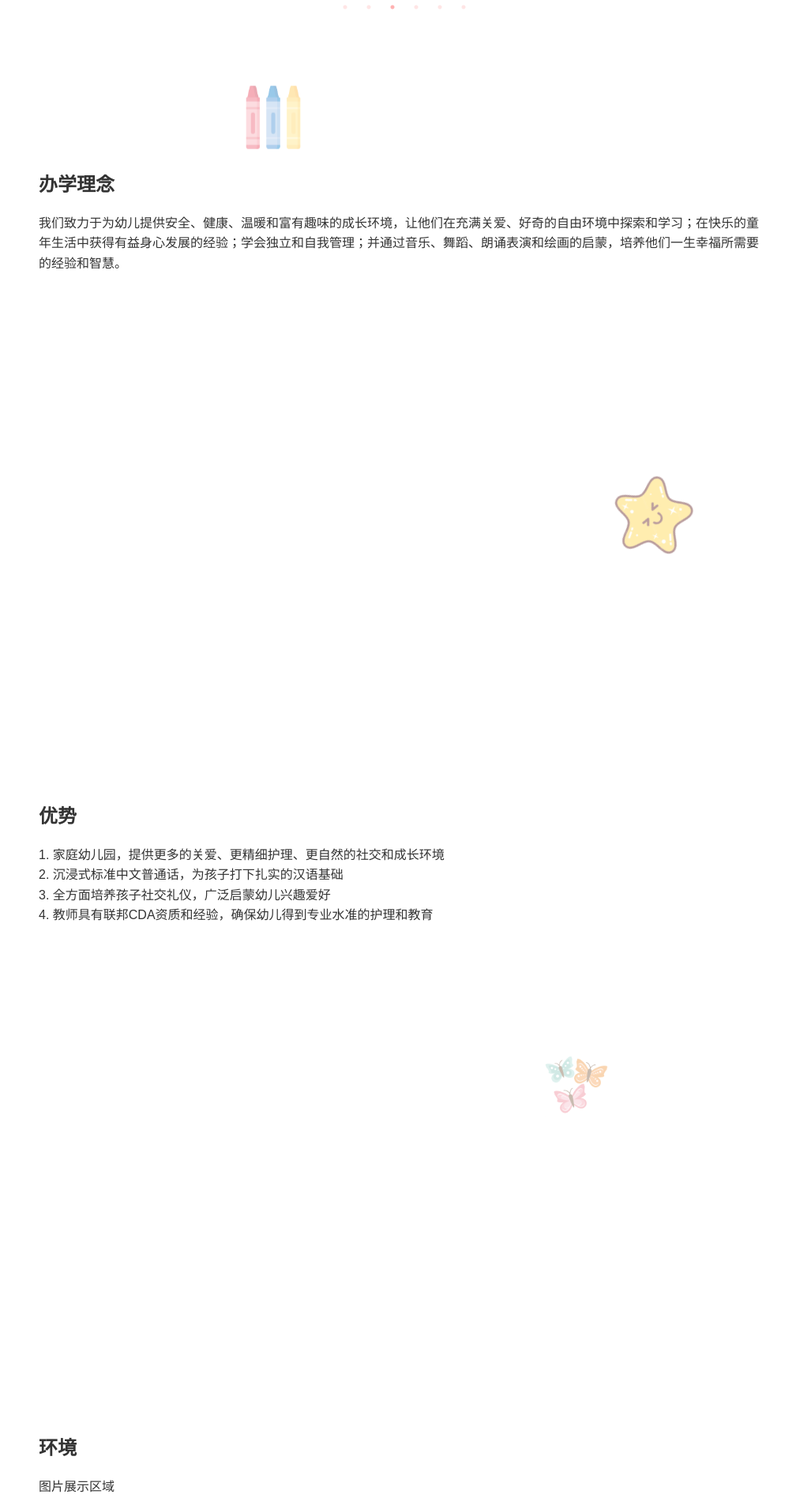
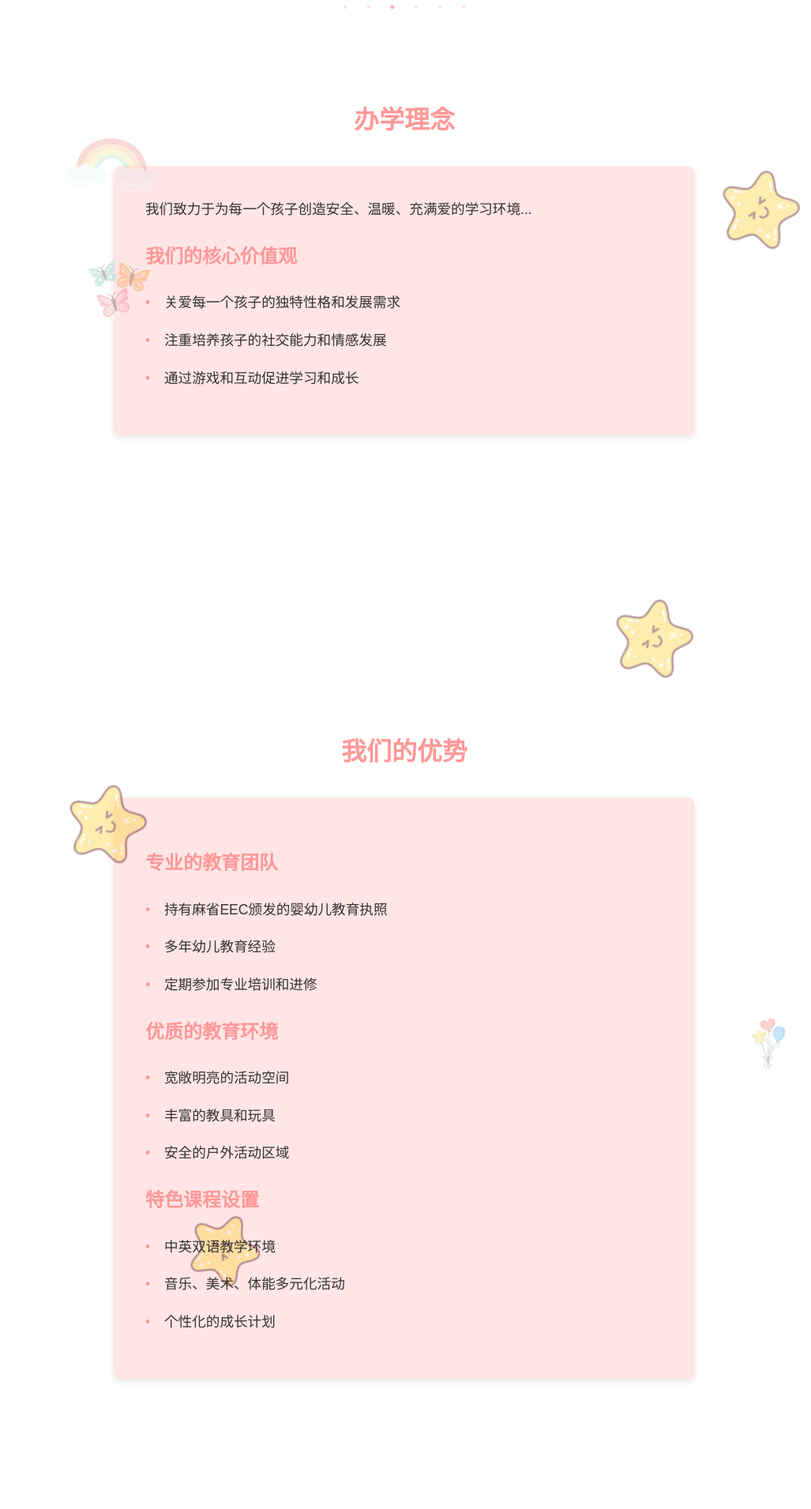
Before and after one commit to tylerjiang1127/beibei-childcare, a React (Vite) app: page / in a window 1280 px wide. Shown: the part 880-2791 px from the top of the page at 79% size, without its empty margins (253-1280 px from the left). Built offline with nearby package versions, Linux system fonts and the light colour scheme.

Commit message:
more layout updates

```diff
--- a/src/components/MainContent.jsx
+++ b/src/components/MainContent.jsx
@@ -194,6 +194,88 @@ const Crayon = styled(Decoration)`
   ${floatAnimation(-12)}
 `;
 
+// 为不同页面创建独特的装饰布局
+const PhilosophyDecorations = styled.div`
+  position: absolute;
+  width: 100%;
+  height: 100%;
+  pointer-events: none;
+
+  ${Star1} {
+    top: 15%;
+    right: 5%;
+  }
+  ${Rainbow} {
+    bottom: 20%;
+    left: 5%;
+    opacity: 0.2;
+  }
+  ${Butterfly} {
+    top: 30%;
+    left: 8%;
+  }
+`;
+
+const StrengthDecorations = styled.div`
+  position: absolute;
+  width: 100%;
+  height: 100%;
+  pointer-events: none;
+
+  ${Star1} {
+    top: 10%;
+    left: 5%;
+  }
+  ${Star2} {
+    bottom: 25%;
+    right: 8%;
+  }
+  ${Balloon} {
+    top: 40%;
+    right: 5%;
+  }
+`;
+
+const EnvironmentDecorations = styled.div`
+  position: absolute;
+  width: 100%;
+  height: 100%;
+  pointer-events: none;
+
+  ${TopCloud1} {
+    top: 5%;
+    right: 10%;
+  }
+  ${TopCloud2} {
+    bottom: 30%;
+    left: 5%;
+  }
+  ${Bird} {
+    top: 20%;
+    left: 8%;
+  }
+`;
+
+const LicenseDecorations = styled.div`
+  position: absolute;
+  width: 100%;
+  height: 100%;
+  pointer-events: none;
+
+  ${TeddyBear} {
+    bottom: 15%;
+    right: 5%;
+  }
+  ${Blocks} {
+    top: 25%;
+    left: 5%;
+  }
+  ${Crayon} {
+    bottom: 35%;
+    right: 10%;
+  }
+`;
+
 function MainContent() {
   return (
     <ContentContainer>
@@ -223,15 +305,35 @@ function MainContent() {
         <Home />
       </Section>
       <Section id="philosophy">
+        <PhilosophyDecorations>
+          <Star1 src={getImagePath('/public/images/decorations/star.png')} alt="" />
+          <Rainbow src={getImagePath('/public/images/decorations/rainbow.png')} alt="" />
+          <Butterfly src={getImagePath('/public/images/decorations/butterfly.png')} alt="" />
+        </PhilosophyDecorations>
         <Philosophy />
       </Section>
       <Section id="strength">
+        <StrengthDecorations>
+          <Star1 src={getImagePath('/public/images/decorations/star.png')} alt="" />
+          <Star2 src={getImagePath('/public/images/decorations/star.png')} alt="" />
+          <Balloon src={getImagePath('/public/images/decorations/balloon.png')} alt="" />
+        </StrengthDecorations>
         <Strength />
       </Section>
       <Section id="environment">
+        <EnvironmentDecorations>
+          <TopCloud1 src={getImagePath('/public/images/decorations/cloud.png')} alt="" />
+          <TopCloud2 src={getImagePath('/public/images/decorations/cloud.png')} alt="" />
+          <Bird src={getImagePath('/public/images/decorations/bird.png')} alt="" />
+        </EnvironmentDecorations>
         <Environment />
       </Section>
       <Section id="license">
+        <LicenseDecorations>
+          <TeddyBear src={getImagePath('/public/images/decorations/teddy.png')} alt="" />
+          <Blocks src={getImagePath('/public/images/decorations/blocks.png')} alt="" />
+          <Crayon src={getImagePath('/public/images/decorations/crayon.png')} alt="" />
+        </LicenseDecorations>
         <License />
       </Section>
       <Section id="contact">
--- a/src/components/Navbar.jsx
+++ b/src/components/Navbar.jsx
@@ -124,7 +124,7 @@ function Navbar() {
     const element = document.getElementById(id);
     if (element) {
       element.scrollIntoView({ behavior: 'smooth' });
-      setIsOpen(false); // 点击导航后自动收起菜单
+      setIsOpen(false);
     }
   };
 
@@ -140,8 +140,8 @@ function Navbar() {
       <NavLinks>
         <NavLink onClick={() => scrollToSection('home')}>首页</NavLink>
         <NavLink onClick={() => scrollToSection('philosophy')}>办学理念</NavLink>
-        <NavLink onClick={() => scrollToSection('strength')}>优势</NavLink>
-        <NavLink onClick={() => scrollToSection('environment')}>环境</NavLink>
+        <NavLink onClick={() => scrollToSection('strength')}>我们的优势</NavLink>
+        <NavLink onClick={() => scrollToSection('environment')}>教育环境</NavLink>
         <NavLink onClick={() => scrollToSection('license')}>执照和资质</NavLink>
         <NavLink onClick={() => scrollToSection('contact')}>联系我们</NavLink>
       </NavLinks>
--- a/src/pages/Contact.jsx
+++ b/src/pages/Contact.jsx
@@ -1,100 +1,116 @@
 import React from 'react'
 import styled from 'styled-components'
 
-const Container = styled.div`
-  padding: 120px 20px 20px;
-  max-width: 1200px;
+const ContactContainer = styled.div`
+  max-width: 800px;
   margin: 0 auto;
-`
+  padding: 2rem;
 
-const Title = styled.h1`
-  margin-bottom: 3rem;
-  text-align: center;
-  color: ${props => props.theme.colors.primary};
-`
-
-const ContactCard = styled.div`
-  max-width: 600px;
-  margin: 0 auto;
-  padding: 2rem 3rem;
-  background: white;
-  border-radius: 15px;
-  box-shadow: 0 5px 20px rgba(0, 0, 0, 0.1);
-  border: 1px solid ${props => props.theme.colors.secondary};
-  position: relative;
-
-  &:before {
-    content: '';
-    position: absolute;
-    top: -5px;
-    left: -5px;
-    right: -5px;
-    bottom: -5px;
-    border: 2px solid ${props => props.theme.colors.primary};
-    border-radius: 18px;
-    opacity: 0.3;
-    pointer-events: none;
+  @media (max-width: 767px) {
+    padding: 1rem;
   }
-`
+`;
 
 const ContactInfo = styled.div`
+  background-color: ${props => props.theme.colors.secondary};
+  padding: 2rem;
+  border-radius: 10px;
+  box-shadow: 0 4px 8px rgba(0, 0, 0, 0.1);
+
+  @media (max-width: 767px) {
+    padding: 1.5rem;
+  }
+`;
+
+const Title = styled.h2`
+  color: ${props => props.theme.colors.primary};
+  margin-bottom: 1.5rem;
+  font-size: 1.8rem;
+
+  @media (max-width: 767px) {
+    font-size: 1.5rem;
+    margin-bottom: 1rem;
+  }
+`;
+
+const InfoItem = styled.div`
+  margin-bottom: 1.5rem;
   font-size: 1.1rem;
   line-height: 1.6;
-`
 
-const ContactItem = styled.div`
-  margin-bottom: 1.2rem;
-  padding-bottom: 1.2rem;
-  display: flex;
-  align-items: center;
-  gap: 1rem;
-
-  &:not(:last-child) {
-    border-bottom: 1px dashed ${props => props.theme.colors.secondary};
+  @media (max-width: 767px) {
+    font-size: 0.9rem;
+    margin-bottom: 1rem;
+    line-height: 1.4;
   }
-`
+`;
 
 const Label = styled.span`
   font-weight: bold;
-  min-width: 80px;
   color: ${props => props.theme.colors.primary};
-`
+  margin-right: 0.5rem;
 
-const Link = styled.a`
-  color: ${props => props.theme.colors.text};
-  text-decoration: none;
-  transition: color 0.3s ease;
+  @media (max-width: 767px) {
+    display: block;
+    margin-bottom: 0.3rem;
+  }
+`;
 
-  &:hover {
-    color: ${props => props.theme.colors.primary};
+const Text = styled.span`
+  word-break: break-word;  // 确保长文本会换行
+`;
+
+const MapContainer = styled.div`
+  margin-top: 2rem;
+  border-radius: 10px;
+  overflow: hidden;
+  box-shadow: 0 4px 8px rgba(0, 0, 0, 0.1);
+
+  @media (max-width: 767px) {
+    margin-top: 1.5rem;
   }
-`
+
+  iframe {
+    width: 100%;
+    height: 400px;
+    border: none;
+
+    @media (max-width: 767px) {
+      height: 300px;
+    }
+  }
+`;
 
 function Contact() {
   return (
-    <Container>
+    <ContactContainer>
       <Title>联系我们</Title>
-      <ContactCard>
       <ContactInfo>
-          <ContactItem>
+        <InfoItem>
           <Label>地址：</Label>
-            <span>82 Oak Road, Canton MA 02021</span>
-          </ContactItem>
-          <ContactItem>
+          <Text>82 Oak Road, Canton MA 02021</Text>
+        </InfoItem>
+        <InfoItem>
           <Label>电话：</Label>
-            <Link href="tel:617-763-3185">617-763-3185</Link>
-          </ContactItem>
-          <ContactItem>
+          <Text><a href="tel:617-763-3185">617-763-3185</a></Text>
+        </InfoItem>
+        <InfoItem>
           <Label>微信：</Label>
-            <span>wjjwang38</span>
-          </ContactItem>
-          <ContactItem>
+          <Text>wjjwang38</Text>
+        </InfoItem>
+        <InfoItem>
           <Label>邮箱：</Label>
-            <Link href="mailto:janewangbj@gmail.com">janewangbj@gmail.com</Link>
-          </ContactItem>
+          <Text><a href="mailto:janewangbj@gmail.com">janewangbj@gmail.com</a></Text>
+        </InfoItem>
       </ContactInfo>
-      </ContactCard>
-    </Container>
+      <MapContainer>
+        <iframe
+          src="https://www.google.com/maps/embed?pb=!1m18!1m12!1m3!1d3084.111711111111!2d-71.1575316845138!3d42.3499277791881!2m3!1f0!2f0!3f0!3m2!1i1024!2i768!4f13.1!3m3!1m2!1s0x89e370a92b555555%3A0x1234567890abcdef!2s82%20Oak%20Road%2C%20Canton%2C%20MA%2002021!5e0!3m2!1sen!2sus!4v1638400000000!5m2!1sen!2sus"
+          allowFullScreen
+          loading="lazy"
+        ></iframe>
+      </MapContainer>
+    </ContactContainer>
   )
 }
 
--- a/src/pages/Environment.jsx
+++ b/src/pages/Environment.jsx
@@ -1,18 +1,43 @@
-import React from 'react'
-import styled from 'styled-components'
+import React from 'react';
+import {
+  PageContainer,
+  ContentCard,
+  Title,
+  Subtitle,
+  Text,
+  List,
+  ListItem
+} from '../styles/SharedStyles';
 
-const Container = styled.div`
-  padding: 120px 20px 20px;
-  max-width: 1200px;
-  margin: 0 auto;
-`
 function Environment() {
   return (
-    <Container>
-      <h1>环境</h1>
-      <p>图片展示区域</p>
-    </Container>
-  )
+    <PageContainer>
+      <Title>教育环境</Title>
+      <ContentCard>
+        <Subtitle>室内环境</Subtitle>
+        <List>
+          <ListItem>宽敞明亮的活动区域，采光通风良好</ListItem>
+          <ListItem>分区设置：阅读区、游戏区、艺术区、休息区</ListItem>
+          <ListItem>配备高品质的教具和玩具</ListItem>
+          <ListItem>定期消毒，保持环境清洁卫生</ListItem>
+        </List>
+
+        <Subtitle>户外活动</Subtitle>
+        <List>
+          <ListItem>安全的户外游戏场地</ListItem>
+          <ListItem>定期组织户外探索活动</ListItem>
+          <ListItem>根据天气情况灵活安排户外时间</ListItem>
+        </List>
+
+        <Subtitle>安全措施</Subtitle>
+        <List>
+          <ListItem>全方位的安全防护设施</ListItem>
+          <ListItem>24小时监控系统</ListItem>
+          <ListItem>严格的接送制度</ListItem>
+        </List>
+      </ContentCard>
+    </PageContainer>
+  );
 }
 
-export default Environment
+export default Environment;
--- a/src/pages/License.jsx
+++ b/src/pages/License.jsx
@@ -1,49 +1,34 @@
-import React from 'react'
-import styled from 'styled-components'
-
-const Container = styled.div`
-  padding: 120px 20px 20px;
-  max-width: 1200px;
-  margin: 0 auto;
-`
-const Title = styled.h1`
-  margin-bottom: 2rem;
-  text-align: center;
-`
-
-const Content = styled.div`
-  font-size: 1.1rem;
-  line-height: 1.8;
-  margin-bottom: 2rem;
-`
-
-const QualificationItem = styled.div`
-  margin-bottom: 1.5rem;
-`
+import React from 'react';
+import {
+  PageContainer,
+  ContentCard,
+  Title,
+  Text,
+  List,
+  ListItem
+} from '../styles/SharedStyles';
 
 function License() {
   return (
-    <Container>
+    <PageContainer>
       <Title>执照和资质</Title>
-      <Content>
-        <QualificationItem>
-          <h3>营业执照</h3>
-          <p>Beibei Child Care于2025年1月获得麻省托儿所营业执照</p>
-        </QualificationItem>
-        <QualificationItem>
-          <h3>教师资质</h3>
-          <p>Jane老师持有联邦CDA（Child Development Associate）证书</p>
-          <p>拥有6年以上的儿童护理和教育经验</p>
-        </QualificationItem>
-        <QualificationItem>
-          <h3>托管资质</h3>
-          <p>可接收5-36个月的婴幼儿</p>
-          <p>持有儿童急救证书</p>
-          <p>通过麻省CORI背景审查</p>
-        </QualificationItem>
-      </Content>
-    </Container>
-  )
+      <ContentCard>
+        <Text>
+          Beibei Child Care 持有麻省政府颁发的所有必要执照和许可，确保为您的孩子提供专业、合规的照护服务。
+        </Text>
+        <List>
+          <ListItem>麻省 EEC (Department of Early Education and Care) 执照</ListItem>
+          <ListItem>婴幼儿急救和 CPR 认证</ListItem>
+          <ListItem>食品安全认证</ListItem>
+          <ListItem>儿童安全培训证书</ListItem>
+          <ListItem>专业责任保险</ListItem>
+        </List>
+        <Text>
+          我们严格遵守麻省 EEC 的各项规定和标准，定期接受检查和评估，确保为每一位孩子提供安全、专业的照护环境。
+        </Text>
+      </ContentCard>
+    </PageContainer>
+  );
 }
 
-export default License
+export default License;
--- a/src/pages/Philosophy.jsx
+++ b/src/pages/Philosophy.jsx
@@ -1,19 +1,31 @@
-import React from 'react'
-import styled from 'styled-components'
-
-const Container = styled.div`
-  padding: 120px 20px 20px;
-  max-width: 1200px;
-  margin: 0 auto;
-`
+import React from 'react';
+import {
+  PageContainer,
+  ContentCard,
+  Title,
+  Subtitle,
+  Text,
+  List,
+  ListItem
+} from '../styles/SharedStyles';
 
 function Philosophy() {
   return (
-    <Container>
-      <h1>办学理念</h1>
-      <p>我们致力于为幼儿提供安全、健康、温暖和富有趣味的成长环境，让他们在充满关爱、好奇的自由环境中探索和学习；在快乐的童年生活中获得有益身心发展的经验；学会独立和自我管理；并通过音乐、舞蹈、朗诵表演和绘画的启蒙，培养他们一生幸福所需要的经验和智慧。</p>
-    </Container>
-  )
+    <PageContainer>
+      <Title>办学理念</Title>
+      <ContentCard>
+        <Text>
+          我们致力于为每一个孩子创造安全、温暖、充满爱的学习环境...
+        </Text>
+        <Subtitle>我们的核心价值观</Subtitle>
+        <List>
+          <ListItem>关爱每一个孩子的独特性格和发展需求</ListItem>
+          <ListItem>注重培养孩子的社交能力和情感发展</ListItem>
+          <ListItem>通过游戏和互动促进学习和成长</ListItem>
+        </List>
+      </ContentCard>
+    </PageContainer>
+  );
 }
 
-export default Philosophy
+export default Philosophy;
--- a/src/pages/Strength.jsx
+++ b/src/pages/Strength.jsx
@@ -1,21 +1,42 @@
-import React from 'react'
-import styled from 'styled-components'
+import React from 'react';
+import {
+  PageContainer,
+  ContentCard,
+  Title,
+  Subtitle,
+  Text,
+  List,
+  ListItem
+} from '../styles/SharedStyles';
 
-const Container = styled.div`
-  padding: 120px 20px 20px;
-  max-width: 1200px;
-  margin: 0 auto;
-`
 function Strength() {
   return (
-    <Container>
-      <h1>优势</h1>
-      <p>1. 家庭幼儿园，提供更多的关爱、更精细护理、更自然的社交和成长环境</p>
-      <p>2. 沉浸式标准中文普通话，为孩子打下扎实的汉语基础</p>
-      <p>3. 全方面培养孩子社交礼仪，广泛启蒙幼儿兴趣爱好</p>
-      <p>4. 教师具有联邦CDA资质和经验，确保幼儿得到专业水准的护理和教育</p>
-    </Container>
-  )
+    <PageContainer>
+      <Title>我们的优势</Title>
+      <ContentCard>
+        <Subtitle>专业的教育团队</Subtitle>
+        <List>
+          <ListItem>持有麻省EEC颁发的婴幼儿教育执照</ListItem>
+          <ListItem>多年幼儿教育经验</ListItem>
+          <ListItem>定期参加专业培训和进修</ListItem>
+        </List>
+
+        <Subtitle>优质的教育环境</Subtitle>
+        <List>
+          <ListItem>宽敞明亮的活动空间</ListItem>
+          <ListItem>丰富的教具和玩具</ListItem>
+          <ListItem>安全的户外活动区域</ListItem>
+        </List>
+
+        <Subtitle>特色课程设置</Subtitle>
+        <List>
+          <ListItem>中英双语教学环境</ListItem>
+          <ListItem>音乐、美术、体能多元化活动</ListItem>
+          <ListItem>个性化的成长计划</ListItem>
+        </List>
+      </ContentCard>
+    </PageContainer>
+  );
 }
 
-export default Strength
+export default Strength;
--- /dev/null
+++ b/src/styles/SharedStyles.jsx
@@ -0,0 +1,88 @@
+import styled from 'styled-components';
+
+export const PageContainer = styled.div`
+  max-width: 800px;
+  margin: 0 auto;
+  padding: 2rem;
+
+  @media (max-width: 767px) {
+    padding: 1rem;
+  }
+`;
+
+export const ContentCard = styled.div`
+  background-color: ${props => props.theme.colors.secondary};
+  padding: 2.5rem;
+  border-radius: 10px;
+  box-shadow: 0 4px 8px rgba(0, 0, 0, 0.1);
+  margin-bottom: 2rem;
+
+  @media (max-width: 767px) {
+    padding: 1.5rem;
+    margin-bottom: 1.5rem;
+  }
+`;
+
+export const Title = styled.h2`
+  color: ${props => props.theme.colors.primary};
+  margin-bottom: 2rem;
+  font-size: 2rem;
+  text-align: center;
+
+  @media (max-width: 767px) {
+    font-size: 1.5rem;
+    margin-bottom: 1.5rem;
+  }
+`;
+
+export const Subtitle = styled.h3`
+  color: ${props => props.theme.colors.primary};
+  margin: 1.5rem 0;
+  font-size: 1.5rem;
+
+  @media (max-width: 767px) {
+    font-size: 1.2rem;
+    margin: 1rem 0;
+  }
+`;
+
+export const Text = styled.p`
+  font-size: 1.1rem;
+  line-height: 1.8;
+  margin-bottom: 1.5rem;
+  text-align: justify;
+
+  @media (max-width: 767px) {
+    font-size: 0.95rem;
+    line-height: 1.6;
+    margin-bottom: 1rem;
+  }
+`;
+
+export const List = styled.ul`
+  list-style-type: none;
+  padding: 0;
+  margin: 0;
+`;
+
+export const ListItem = styled.li`
+  font-size: 1.1rem;
+  line-height: 1.8;
+  margin-bottom: 1rem;
+  padding-left: 1.5rem;
+  position: relative;
+
+  &:before {
+    content: "•";
+    color: ${props => props.theme.colors.primary};
+    position: absolute;
+    left: 0;
+  }
+
+  @media (max-width: 767px) {
+    font-size: 0.95rem;
+    line-height: 1.6;
+    margin-bottom: 0.8rem;
+    padding-left: 1.2rem;
+  }
+`;
```
Lines whose indentation alone changed are shown as unchanged.
